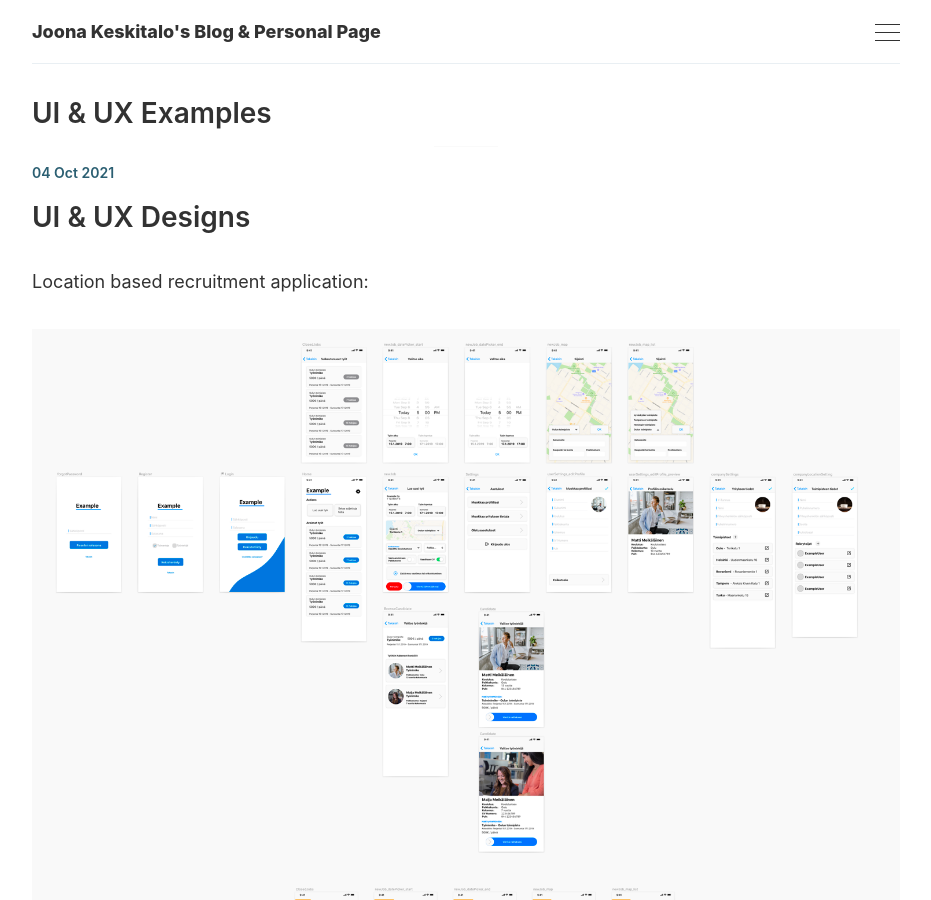
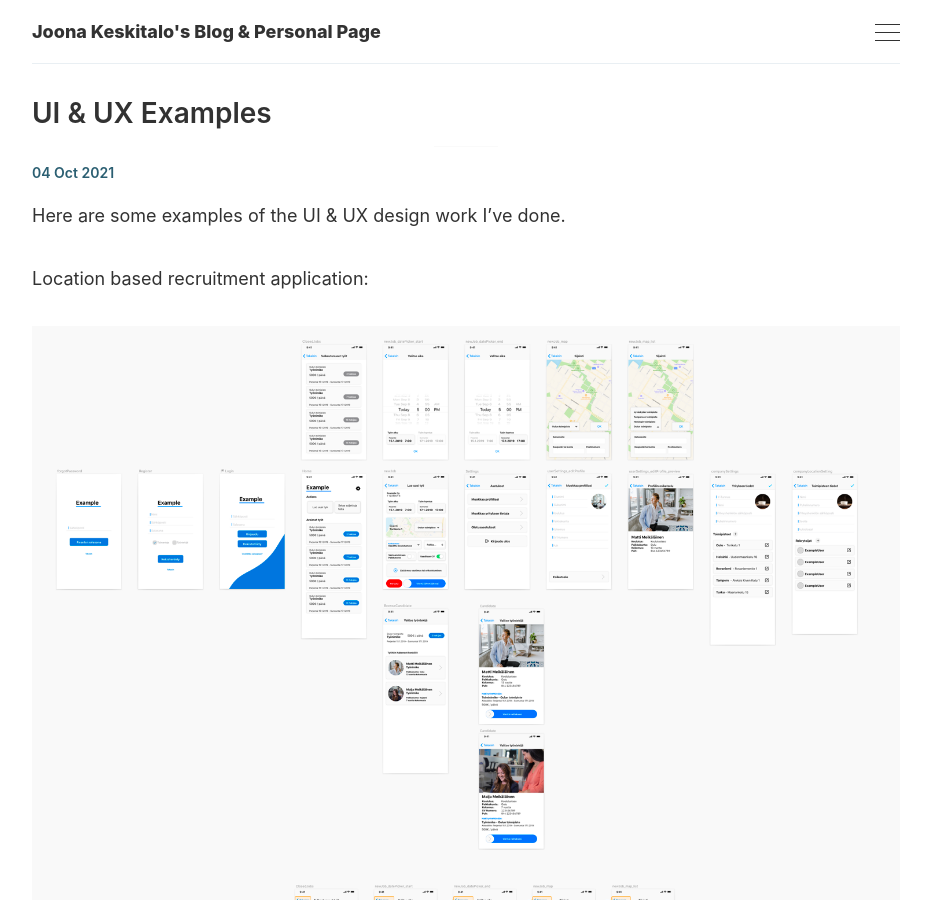
Before and after one commit to joonakeskitalo/joonakeskitalo.github.io, a Jekyll site: the page built from _posts/2021-10-04-ui-showcase.md, in a window 1280 px wide and 900 px high. Shown: the whole window, without its empty margins (174-1105 px from the left). Built offline with Jekyll 4.4.1, drawn with Linux system fonts in a browser that asks for light colours.

Commit message:
Update post

```diff
--- a/_posts/2021-10-04-ui-showcase.md
+++ b/_posts/2021-10-04-ui-showcase.md
@@ -1,10 +1,10 @@
 ---
 layout: post
 title: "UI & UX Examples"
-featured: false
+featured: true
 ---
 
-## UI & UX Designs
+Here are some examples of the UI & UX design work I've done.
 
 Location based recruitment application:
 
```
